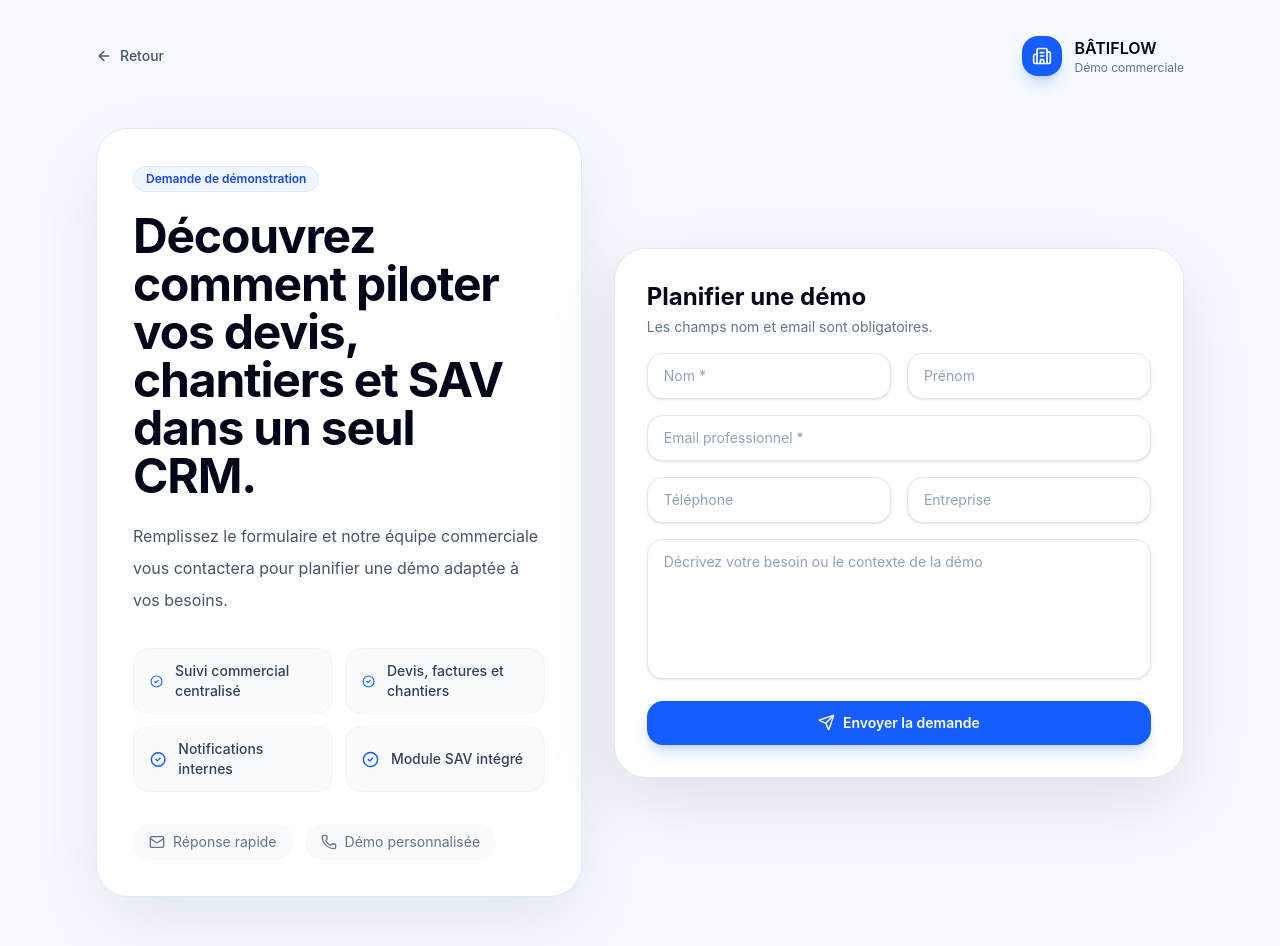
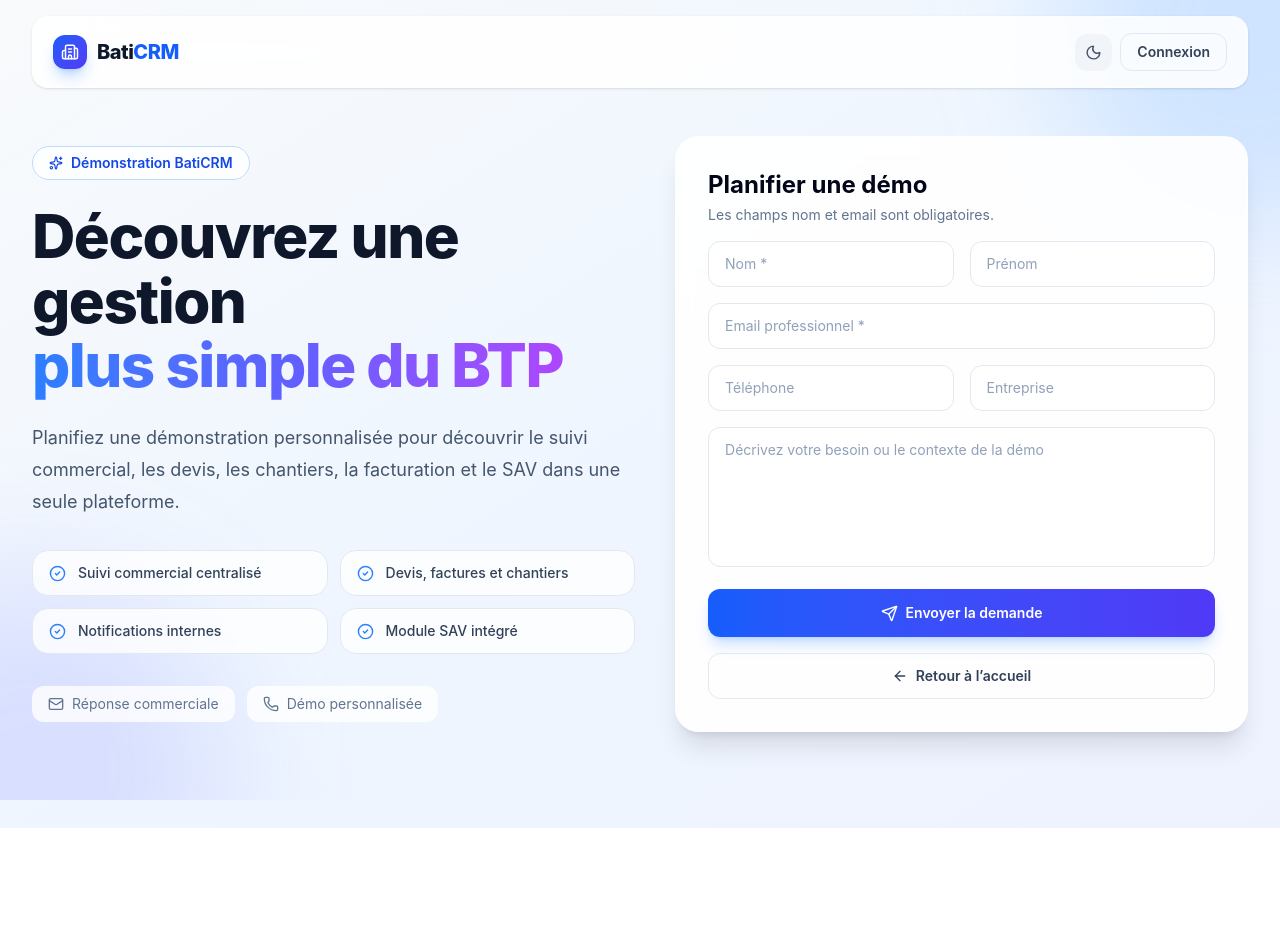
Before and after one commit to oumayma728/CRM-Batiment, a React app in the folder frontend/: page /demo in a window 1280 px wide. Shown: the top 946 px of the page. After the commit the page ends 828 px from the top, so only its background shows below. Built offline with nearby package versions, Linux system fonts and the light colour scheme; no server answers; the HTML template or start-up script is replaced by a standard one.

Commit message:
integration: apply Yasmine frontend to public demo request

```diff
--- a/frontend/src/pages/PublicDemoRequestPage.tsx
+++ b/frontend/src/pages/PublicDemoRequestPage.tsx
@@ -1,5 +1,5 @@
-import { useState } from 'react';
-import { ArrowLeft, Building2, CheckCircle2, Loader2, Mail, Phone, Send } from 'lucide-react';
+import { useEffect, useState } from 'react';
+import { ArrowLeft, ArrowRight, Building2, CheckCircle2, Loader2, Mail, Moon, Phone, Send, Sparkles, Sun } from 'lucide-react';
 import { Link } from 'react-router-dom';
 import api from '@/lib/api';
 import { cn } from '@/lib/utils';
@@ -23,13 +23,24 @@ const initialForm: DemoFormState = {
 };
 
 const fieldClass =
-  'w-full rounded-2xl border border-slate-200 bg-white px-4 py-3 text-sm text-slate-900 shadow-sm outline-none transition placeholder:text-slate-400 focus:border-blue-400 focus:ring-4 focus:ring-blue-100';
+  'w-full rounded-xl border px-4 py-3 text-sm outline-none transition-all focus:ring-2 focus:ring-blue-500/30 bg-white border-slate-200 text-slate-900 placeholder:text-slate-400 focus:border-blue-400 dark:bg-white/5 dark:border-white/15 dark:text-white dark:placeholder:text-slate-500 dark:focus:border-blue-500';
 
 export default function PublicDemoRequestPage() {
   const [form, setForm] = useState<DemoFormState>(initialForm);
   const [loading, setLoading] = useState(false);
   const [success, setSuccess] = useState(false);
   const [error, setError] = useState<string | null>(null);
+  const [dark, setDark] = useState(false);
+
+  useEffect(() => {
+    const saved = localStorage.getItem('baticrm-theme');
+    if (saved === 'dark') setDark(true);
+  }, []);
+
+  useEffect(() => {
+    localStorage.setItem('baticrm-theme', dark ? 'dark' : 'light');
+    document.documentElement.classList.toggle('dark', dark);
+  }, [dark]);
 
   const updateField = (field: keyof DemoFormState, value: string) => {
     setForm((current) => ({ ...current, [field]: value }));
@@ -60,40 +71,109 @@ export default function PublicDemoRequestPage() {
   };
 
   return (
-    <div className="min-h-screen bg-[#f6f9ff] text-slate-900">
-      <div className="mx-auto flex min-h-screen w-full max-w-6xl flex-col px-4 py-6 sm:px-6 lg:px-8">
-        <header className="flex items-center justify-between py-3">
-          <Link
-            to="/"
-            className="inline-flex items-center gap-2 text-sm font-medium text-slate-600 transition hover:text-blue-600"
+    <div className={dark ? 'dark' : ''}>
+      <div
+        className={`relative min-h-screen overflow-hidden font-sans transition-colors duration-300 ${
+          dark
+            ? 'bg-[#0f1117] text-slate-100'
+            : 'bg-gradient-to-br from-slate-50 via-blue-50 to-indigo-50 text-slate-900'
+        }`}
       >
-            <ArrowLeft size={16} />
-            Retour
+        <div className="pointer-events-none fixed inset-0 overflow-hidden">
+          <div
+            className={`absolute -right-40 -top-40 h-96 w-96 rounded-full blur-3xl ${
+              dark ? 'bg-blue-900/30' : 'bg-blue-400/20'
+            }`}
+          />
+          <div
+            className={`absolute -bottom-40 -left-40 h-96 w-96 rounded-full blur-3xl ${
+              dark ? 'bg-indigo-900/30' : 'bg-indigo-400/20'
+            }`}
+          />
+        </div>
+
+        <div className="relative mx-auto flex min-h-screen w-full max-w-7xl flex-col px-4 pb-12 pt-4 sm:px-6 lg:px-8">
+          <header
+            className={`rounded-2xl border px-5 py-4 shadow-sm backdrop-blur-xl ${
+              dark
+                ? 'border-white/10 bg-[#1a1d2e]/90'
+                : 'border-white/50 bg-white/85'
+            }`}
+          >
+            <div className="flex items-center justify-between gap-4">
+              <Link to="/" className="flex items-center gap-2.5 group">
+                <div className="rounded-xl bg-gradient-to-br from-blue-600 to-indigo-600 p-2 text-white shadow-lg shadow-blue-500/30 transition group-hover:scale-105">
+                  <Building2 size={18} />
+                </div>
+                <span
+                  className={`text-xl font-extrabold tracking-tight ${
+                    dark ? 'text-white' : 'text-slate-900'
+                  }`}
+                >
+                  Bati<span className="text-blue-600">CRM</span>
+                </span>
               </Link>
 
-          <div className="flex items-center gap-3">
-            <div className="flex h-10 w-10 items-center justify-center rounded-2xl bg-blue-600 text-white shadow-lg shadow-blue-600/20">
-              <Building2 size={20} />
-            </div>
-            <div>
-              <p className="text-base font-semibold text-slate-950">BÂTIFLOW</p>
-              <p className="text-xs text-slate-500">Démo commerciale</p>
+              <div className="flex items-center gap-2">
+                <button
+                  type="button"
+                  onClick={() => setDark((current) => !current)}
+                  className={`rounded-xl p-2.5 transition hover:scale-105 ${
+                    dark
+                      ? 'bg-white/10 text-yellow-300 hover:bg-white/20'
+                      : 'bg-slate-100 text-slate-600 hover:bg-slate-200'
+                  }`}
+                  aria-label={dark ? 'Activer le mode clair' : 'Activer le mode sombre'}
+                >
+                  {dark ? <Sun size={17} /> : <Moon size={17} />}
+                </button>
+
+                <Link
+                  to="/login"
+                  className={`hidden rounded-xl border px-4 py-2 text-sm font-semibold transition hover:scale-105 sm:inline-flex ${
+                    dark
+                      ? 'border-white/20 text-slate-200 hover:bg-white/10'
+                      : 'border-slate-200 text-slate-700 hover:bg-slate-50'
+                  }`}
+                >
+                  Connexion
+                </Link>
               </div>
             </div>
           </header>
 
-        <main className="grid flex-1 items-center gap-8 py-10 lg:grid-cols-[0.92fr_1.08fr]">
-          <section className="rounded-[32px] border border-blue-100 bg-white p-7 shadow-[0_24px_70px_rgba(15,23,42,0.08)] sm:p-9">
-            <span className="inline-flex items-center rounded-full border border-blue-100 bg-blue-50 px-3 py-1 text-xs font-semibold text-blue-700">
-              Demande de démonstration
+          <main className="grid flex-1 items-center gap-10 py-12 lg:grid-cols-[1fr_0.95fr]">
+            <section>
+              <span
+                className={`inline-flex items-center gap-2 rounded-full border px-4 py-1.5 text-sm font-semibold ${
+                  dark
+                    ? 'border-blue-500/30 bg-blue-500/10 text-blue-400'
+                    : 'border-blue-200 bg-white/80 text-blue-700'
+                }`}
+              >
+                <Sparkles size={14} />
+                Démonstration BatiCRM
               </span>
 
-            <h1 className="mt-5 max-w-xl text-4xl font-bold tracking-tight text-slate-950 sm:text-5xl">
-              Découvrez comment piloter vos devis, chantiers et SAV dans un seul CRM.
+              <h1
+                className={`mt-6 max-w-2xl text-4xl font-extrabold leading-[1.08] tracking-tight sm:text-5xl lg:text-6xl ${
+                  dark ? 'text-white' : 'text-slate-900'
+                }`}
+              >
+                Découvrez une gestion
+                <br />
+                <span className="bg-gradient-to-r from-blue-500 via-indigo-500 to-purple-500 bg-clip-text text-transparent">
+                  plus simple du BTP
+                </span>
               </h1>
 
-            <p className="mt-5 max-w-2xl text-base leading-8 text-slate-600">
-              Remplissez le formulaire et notre équipe commerciale vous contactera pour planifier une démo adaptée à vos besoins.
+              <p
+                className={`mt-6 max-w-2xl text-base leading-8 sm:text-lg ${
+                  dark ? 'text-slate-400' : 'text-slate-600'
+                }`}
+              >
+                Planifiez une démonstration personnalisée pour découvrir le suivi commercial,
+                les devis, les chantiers, la facturation et le SAV dans une seule plateforme.
               </p>
 
               <div className="mt-8 grid gap-3 sm:grid-cols-2">
@@ -105,54 +185,108 @@ export default function PublicDemoRequestPage() {
                 ].map((item) => (
                   <div
                     key={item}
-                  className="flex items-center gap-3 rounded-2xl border border-slate-100 bg-slate-50 px-4 py-3 text-sm font-medium text-slate-700"
+                    className={`flex items-center gap-3 rounded-2xl border px-4 py-3 text-sm font-medium ${
+                      dark
+                        ? 'border-white/10 bg-white/5 text-slate-300'
+                        : 'border-slate-200 bg-white/80 text-slate-700'
+                    }`}
                   >
-                  <CheckCircle2 size={17} className="text-blue-600" />
+                    <CheckCircle2 size={17} className="shrink-0 text-blue-500" />
                     {item}
                   </div>
                 ))}
               </div>
 
-            <div className="mt-8 flex flex-wrap gap-3 text-sm text-slate-500">
-              <span className="inline-flex items-center gap-2 rounded-2xl bg-slate-50 px-4 py-2">
-                <Mail size={16} /> Réponse rapide
+              <div
+                className={`mt-8 flex flex-wrap gap-3 text-sm ${
+                  dark ? 'text-slate-400' : 'text-slate-500'
+                }`}
+              >
+                <span
+                  className={`inline-flex items-center gap-2 rounded-xl px-4 py-2 ${
+                    dark ? 'bg-white/5' : 'bg-white/80'
+                  }`}
+                >
+                  <Mail size={16} />
+                  Réponse commerciale
                 </span>
-              <span className="inline-flex items-center gap-2 rounded-2xl bg-slate-50 px-4 py-2">
-                <Phone size={16} /> Démo personnalisée
+                <span
+                  className={`inline-flex items-center gap-2 rounded-xl px-4 py-2 ${
+                    dark ? 'bg-white/5' : 'bg-white/80'
+                  }`}
+                >
+                  <Phone size={16} />
+                  Démo personnalisée
                 </span>
               </div>
             </section>
 
-          <section className="rounded-[32px] border border-slate-200 bg-white p-6 shadow-[0_24px_70px_rgba(15,23,42,0.10)] sm:p-8">
+            <section
+              className={`rounded-3xl border p-6 shadow-xl backdrop-blur-sm sm:p-8 ${
+                dark
+                  ? 'border-white/10 bg-[#1a1d2e]/90'
+                  : 'border-white/60 bg-white/90'
+              }`}
+            >
               {success ? (
-              <div className="rounded-3xl border border-emerald-200 bg-emerald-50 p-6 text-center">
-                <div className="mx-auto flex h-14 w-14 items-center justify-center rounded-2xl bg-white text-emerald-600 shadow-sm">
+                <div
+                  className={`rounded-2xl border p-7 text-center ${
+                    dark
+                      ? 'border-emerald-500/20 bg-emerald-500/10'
+                      : 'border-emerald-200 bg-emerald-50'
+                  }`}
+                >
+                  <div
+                    className={`mx-auto flex h-14 w-14 items-center justify-center rounded-2xl ${
+                      dark
+                        ? 'bg-white/10 text-emerald-400'
+                        : 'bg-white text-emerald-600 shadow-sm'
+                    }`}
+                  >
                     <CheckCircle2 size={28} />
                   </div>
 
-                <h2 className="mt-4 text-xl font-bold text-slate-950">
+                  <h2
+                    className={`mt-4 text-xl font-bold ${
+                      dark ? 'text-white' : 'text-slate-950'
+                    }`}
+                  >
                     Demande envoyée
                   </h2>
 
-                <p className="mt-2 text-sm leading-6 text-slate-600">
-                  Votre demande de démo a été envoyée avec succès. Notre équipe vous contactera prochainement.
+                  <p
+                    className={`mt-2 text-sm leading-6 ${
+                      dark ? 'text-slate-400' : 'text-slate-600'
+                    }`}
+                  >
+                    Votre demande de démo a été envoyée avec succès. Notre équipe vous
+                    contactera prochainement.
                   </p>
 
                   <button
                     type="button"
                     onClick={() => setSuccess(false)}
-                  className="mt-5 rounded-2xl bg-blue-600 px-5 py-2.5 text-sm font-semibold text-white transition hover:bg-blue-700"
+                    className="mt-5 inline-flex items-center gap-2 rounded-xl bg-gradient-to-r from-blue-600 to-indigo-600 px-5 py-2.5 text-sm font-semibold text-white shadow-lg shadow-blue-500/25 transition hover:scale-[1.02]"
                   >
                     Envoyer une autre demande
+                    <ArrowRight size={15} />
                   </button>
                 </div>
               ) : (
                 <form onSubmit={handleSubmit} className="space-y-4">
                   <div>
-                  <h2 className="text-2xl font-bold text-slate-950">
+                    <h2
+                      className={`text-2xl font-bold ${
+                        dark ? 'text-white' : 'text-slate-950'
+                      }`}
+                    >
                       Planifier une démo
                     </h2>
-                  <p className="mt-1 text-sm text-slate-500">
+                    <p
+                      className={`mt-1 text-sm ${
+                        dark ? 'text-slate-400' : 'text-slate-500'
+                      }`}
+                    >
                       Les champs nom et email sont obligatoires.
                     </p>
                   </div>
@@ -205,7 +339,7 @@ export default function PublicDemoRequestPage() {
                   />
 
                   {error ? (
-                  <p className="rounded-2xl border border-red-200 bg-red-50 px-4 py-3 text-sm text-red-700">
+                    <p className="rounded-xl border border-red-200 bg-red-50 px-4 py-3 text-sm text-red-700 dark:border-red-900/60 dark:bg-red-950/40 dark:text-red-300">
                       {error}
                     </p>
                   ) : null}
@@ -213,20 +347,29 @@ export default function PublicDemoRequestPage() {
                   <button
                     type="submit"
                     disabled={loading}
-                  className="inline-flex w-full items-center justify-center gap-2 rounded-2xl bg-blue-600 px-5 py-3 text-sm font-semibold text-white shadow-lg shadow-blue-600/20 transition hover:bg-blue-700 disabled:cursor-not-allowed disabled:opacity-60"
+                    className="inline-flex w-full items-center justify-center gap-2 rounded-xl bg-gradient-to-r from-blue-600 to-indigo-600 px-5 py-3.5 text-sm font-semibold text-white shadow-lg shadow-blue-500/25 transition hover:scale-[1.01] hover:shadow-xl disabled:cursor-not-allowed disabled:opacity-60"
                   >
-                  {loading ? (
-                    <Loader2 size={17} className="animate-spin" />
-                  ) : (
-                    <Send size={17} />
-                  )}
+                    {loading ? <Loader2 size={17} className="animate-spin" /> : <Send size={17} />}
                     Envoyer la demande
                   </button>
+
+                  <Link
+                    to="/"
+                    className={`inline-flex w-full items-center justify-center gap-2 rounded-xl border px-5 py-3 text-sm font-semibold transition ${
+                      dark
+                        ? 'border-white/15 text-slate-300 hover:bg-white/10'
+                        : 'border-slate-200 text-slate-700 hover:bg-slate-50'
+                    }`}
+                  >
+                    <ArrowLeft size={16} />
+                    Retour à l’accueil
+                  </Link>
                 </form>
               )}
             </section>
           </main>
         </div>
       </div>
+    </div>
   );
 }
```
Lines whose indentation alone changed are shown as unchanged.
